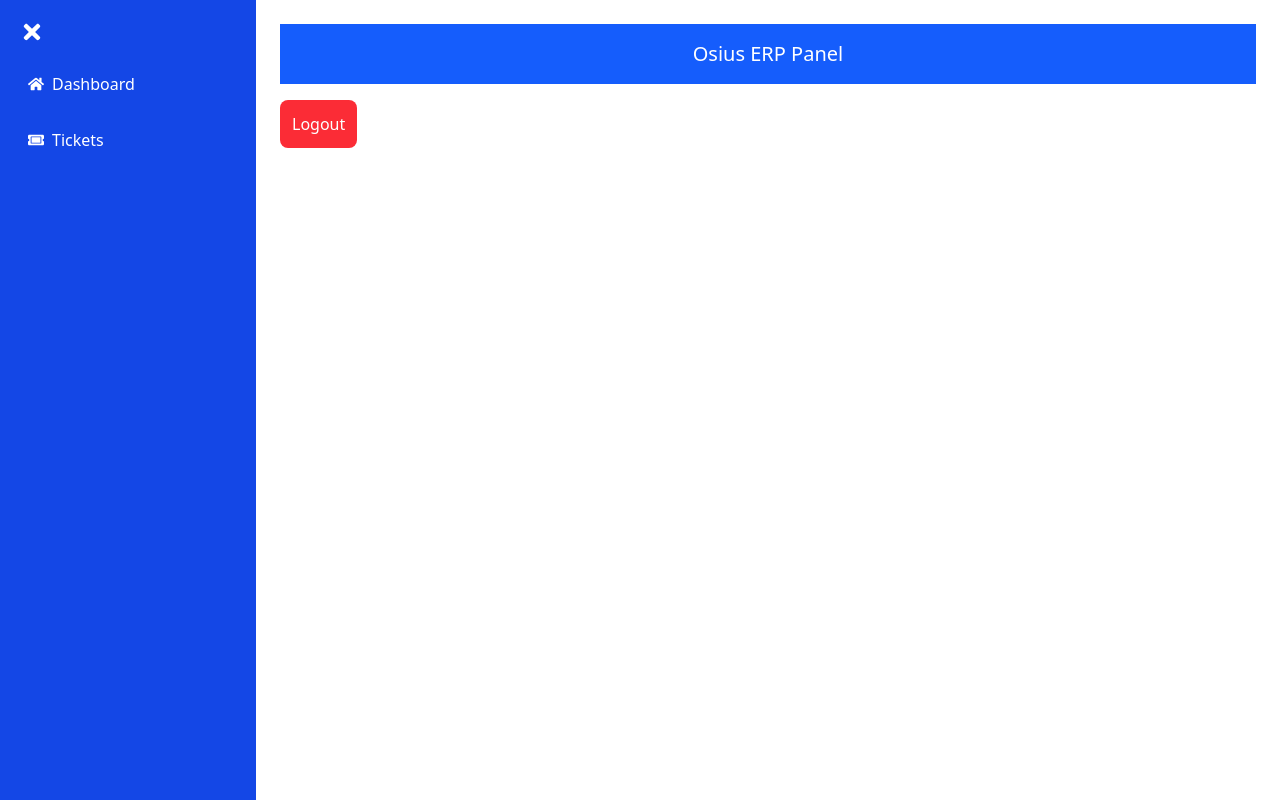
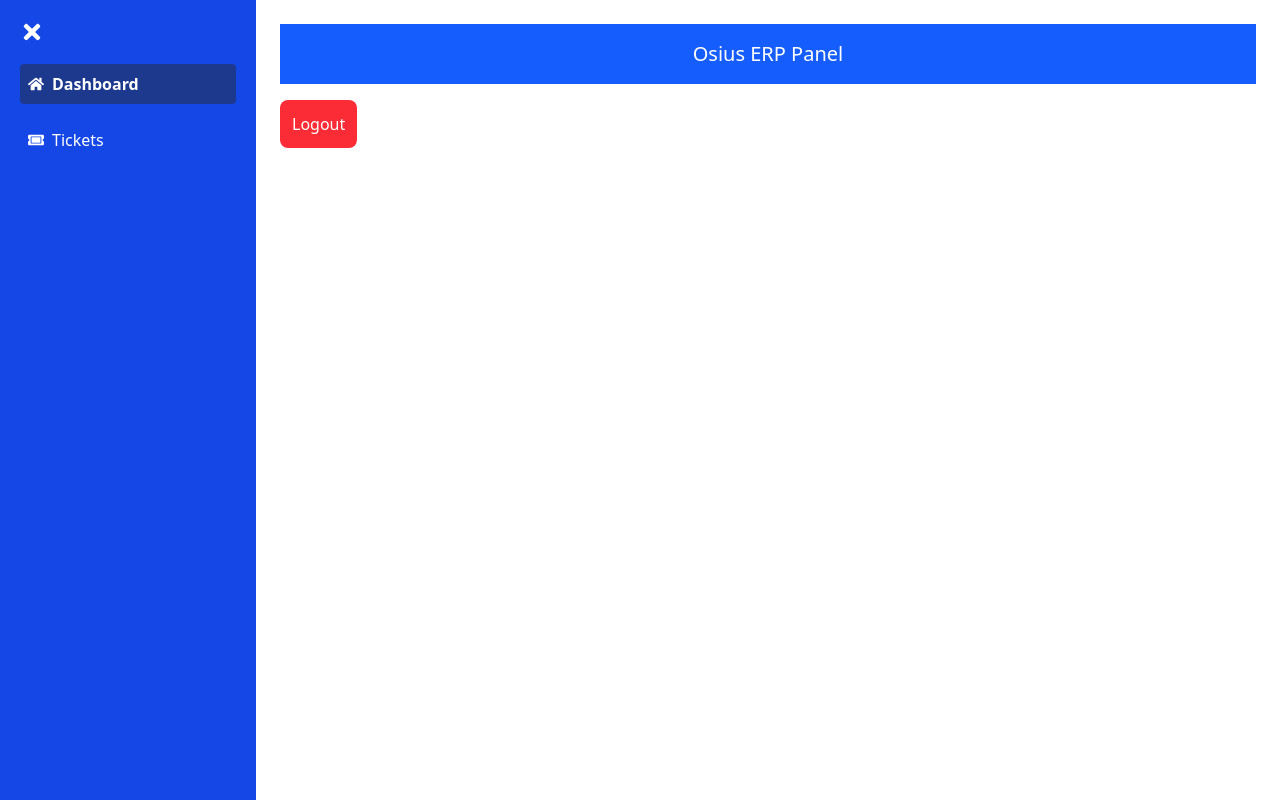
Before and after one commit to cemtanrikut/react-osius-erp, a React (Vite) app: page /dashboard in a window 1280 px wide. Built offline with nearby package versions, Linux system fonts and the light colour scheme.

Commit message:
added selected tab

```diff
--- a/src/components/Sidebar.jsx
+++ b/src/components/Sidebar.jsx
@@ -1,4 +1,4 @@
-import { Link } from "react-router-dom";
+import { NavLink } from "react-router-dom";
 import { useState } from "react";
 import { FaBars, FaTimes, FaHome, FaTicketAlt } from "react-icons/fa";
 
@@ -24,20 +24,30 @@ export default function Sidebar() {
         {/* Menü İçeriği */}
         <nav className="flex flex-col gap-4">
           {/* Dashboard Linki */}
-          <div className="hover:bg-blue-800 p-2 rounded">
-            <Link to="/dashboard" className="flex items-center gap-2">
-              <FaHome />
-              {isOpen && <span>Dashboard</span>}
-            </Link>
-          </div>
+          <NavLink
+            to="/dashboard"
+            className={({ isActive }) =>
+              `flex items-center gap-2 p-2 rounded ${
+                isActive ? "bg-blue-900 font-bold" : "hover:bg-blue-800"
+              }`
+            }
+          >
+            <FaHome />
+            {isOpen && <span>Dashboard</span>}
+          </NavLink>
 
           {/* Tickets Linki */}
-          <div className="hover:bg-blue-800 p-2 rounded">
-            <Link to="/dashboard/tickets" className="flex items-center gap-2">
-              <FaTicketAlt />
-              {isOpen && <span>Tickets</span>}
-            </Link>
-          </div>
+          <NavLink
+            to="/dashboard/tickets"
+            className={({ isActive }) =>
+              `flex items-center gap-2 p-2 rounded ${
+                isActive ? "bg-blue-900 font-bold" : "hover:bg-blue-800"
+              }`
+            }
+          >
+            <FaTicketAlt />
+            {isOpen && <span>Tickets</span>}
+          </NavLink>
         </nav>
       </div>
     </div>
--- /dev/null
+++ b/src/pages/Home.jsx
@@ -0,0 +1,8 @@
+export default function Home() {
+    return (
+      <div className="p-6">
+        <h1 className="text-2xl font-bold">Home</h1>
+        <p>Here is home page.</p>
+      </div>
+    );
+  }
--- a/src/pages/Login.jsx
+++ b/src/pages/Login.jsx
@@ -8,7 +8,7 @@ export default function Login() {
 
   const handleSubmit = (e) => {
     e.preventDefault();
-    if (email === "admin@osius.com" && password === "password") {
+    if (email === "admin@osius.nl" && password === "admin") {
       navigate("/dashboard");
     } else {
       alert("Hatalı giriş! Lütfen bilgilerinizi kontrol edin.");
--- a/src/routes/AppRouter.jsx
+++ b/src/routes/AppRouter.jsx
@@ -12,7 +12,7 @@ export default function AppRouter() {
 
         {/* Dashboard ve Alt Sayfaları */}
         <Route path="/dashboard" element={<Dashboard />}>
-          <Route path="tickets" element={<Tickets />} />
+          <Route path="/dashboard/tickets" element={<Tickets />} />
         </Route>
 
         {/* Eğer bilinmeyen bir sayfaya gidilirse Login'e yönlendir */}
```
